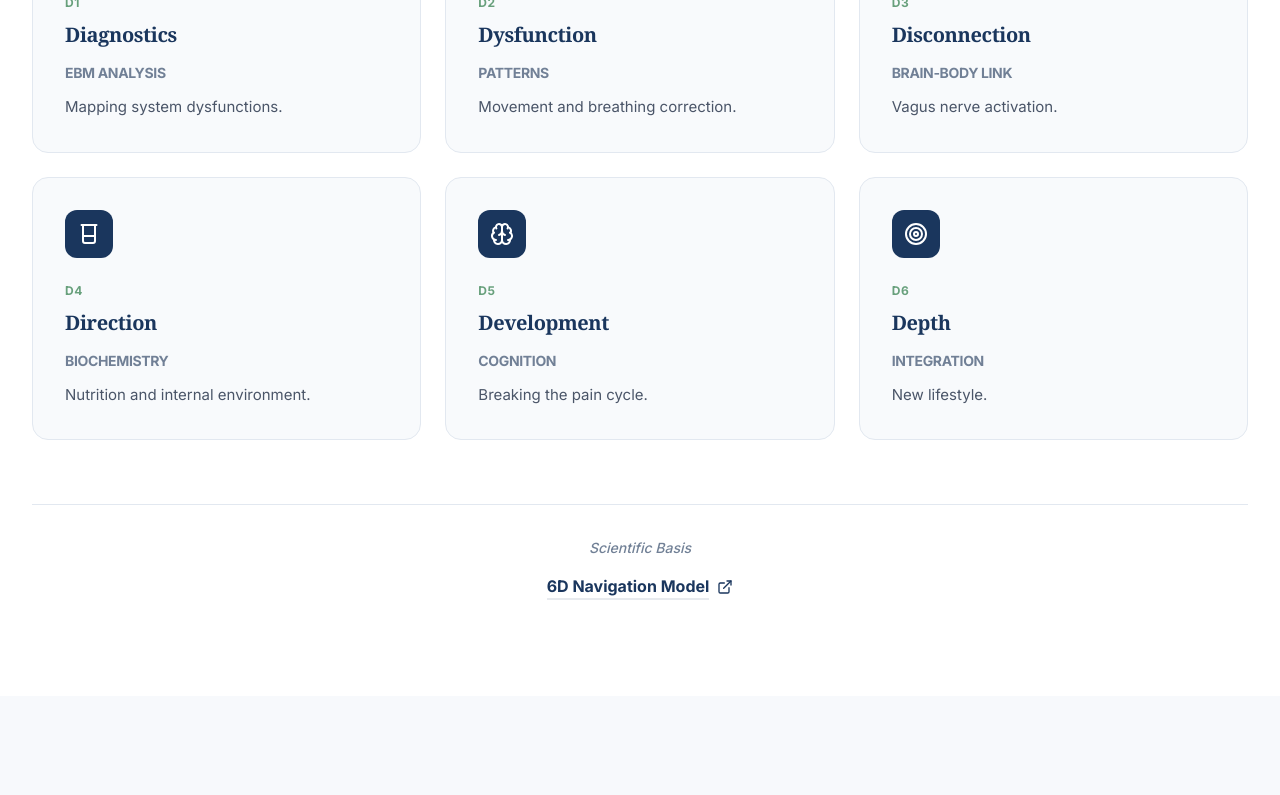
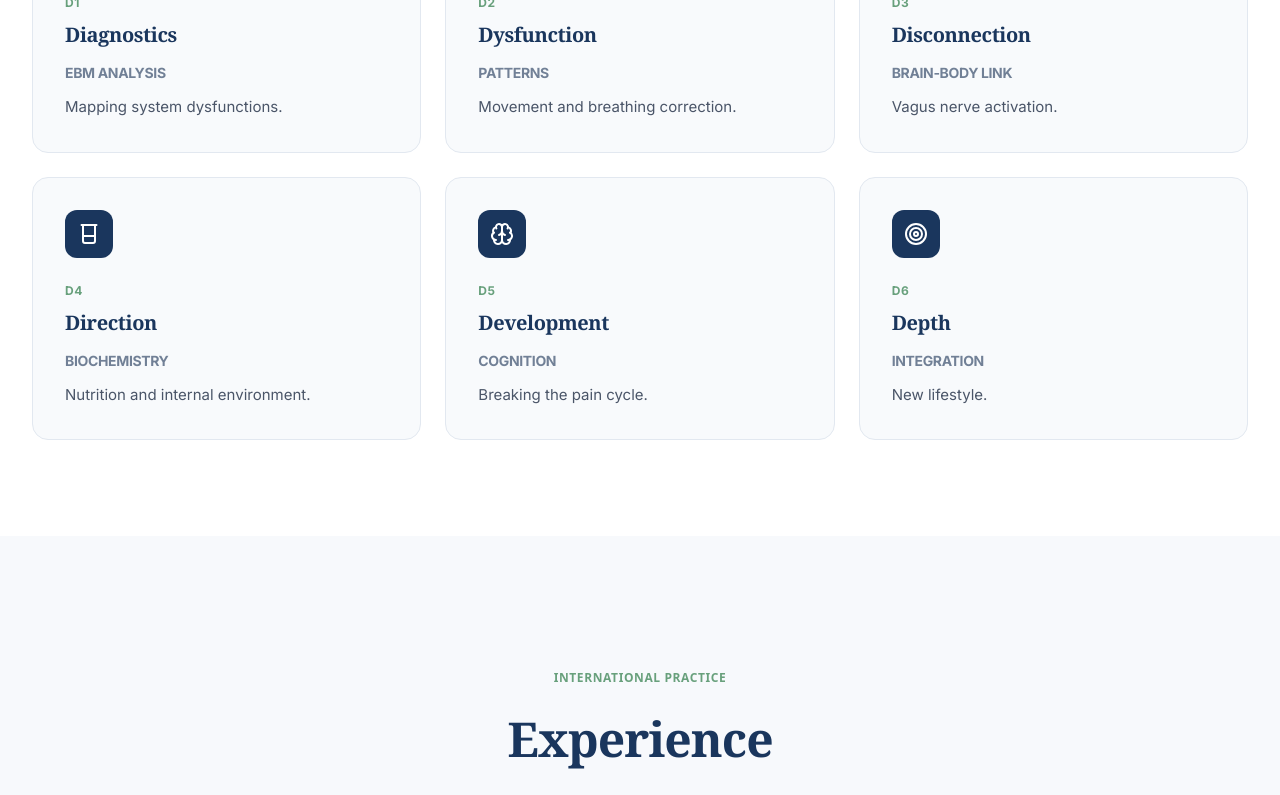
Before and after one commit to ErkinDoc/wenbnew, a React (Vite) app: page / in a window 1280 px wide. Shown: the part 1221-2016 px from the top of the page. Built offline with nearby package versions, Linux system fonts and the light colour scheme.

Commit message:
Update Method6D.tsx

```diff
--- a/src/sections/Method6D.tsx
+++ b/src/sections/Method6D.tsx
@@ -1,11 +1,10 @@
 import { motion } from 'framer-motion';
 import { useTranslation } from 'react-i18next';
-import { Activity, Wind, Zap, Beaker, Brain, Target, ExternalLink } from 'lucide-react';
+import { Activity, Wind, Zap, Beaker, Brain, Target } from 'lucide-react';
 
 export function Method6D() {
   const { t } = useTranslation();
 
-  // Иконки для 6 измерений по порядку
   const icons = [
     <Activity className="w-6 h-6" />,
     <Wind className="w-6 h-6" />,
@@ -15,8 +14,12 @@ export function Method6D() {
     <Target className="w-6 h-6" />
   ];
 
-  // Получаем массив измерений из JSON
-  const dimensions = t('method6d.dimensions', { returnObjects: true }) as any[];
+  const dimensions = t('method6d.dimensions', { returnObjects: true }) as Array<{
+    id: string;
+    name: string;
+    subtitle: string;
+    description: string;
+  }>;
 
   return (
     <section id="method" className="w-full py-24 bg-white">
@@ -52,7 +55,7 @@ export function Method6D() {
         </div>
 
         {/* Dimensions Grid */}
-        <div className="grid grid-cols-1 md:grid-cols-2 lg:grid-cols-3 gap-6 mb-16">
+        <div className="grid grid-cols-1 md:grid-cols-2 lg:grid-cols-3 gap-6">
           {Array.isArray(dimensions) && dimensions.map((dim, index) => (
             <motion.div
               key={dim.id}
@@ -70,7 +73,6 @@ export function Method6D() {
                 {dim.id}
               </span>
               <h3 className="text-[20px] font-serif font-bold text-[#1A365D] mb-3">
-                {/* Очищаем имя от "D1: ", оставляя только "Diagnostika" */}
                 {dim.name.includes(': ') ? dim.name.split(': ')[1] : dim.name}
               </h3>
               <p className="text-[14px] font-bold text-[#718096] mb-3 uppercase tracking-tight">
@@ -83,29 +85,6 @@ export function Method6D() {
           ))}
         </div>
 
-        {/* Scientific Basis Link */}
-        <motion.div
-          initial={{ opacity: 0 }}
-          whileInView={{ opacity: 1 }}
-          viewport={{ once: true }}
-          className="flex flex-col items-center pt-8 border-t border-[#E2E8F0]"
-        >
-          <p className="text-[14px] text-[#718096] mb-4 font-medium italic">
-            {t('method6d.scientificBasis.label')}
-          </p>
-          <a
-            href={t('method6d.scientificBasis.publications.0.url')}
-            target="_blank"
-            rel="noopener noreferrer"
-            className="flex items-center gap-2 text-[#1A365D] hover:text-[#68A07C] font-bold transition-colors group"
-          >
-            <span className="text-[16px] border-b-2 border-[#1A365D]/10 group-hover:border-[#68A07C]">
-              {t('method6d.scientificBasis.publications.0.title')}
-            </span>
-            <ExternalLink className="w-4 h-4" />
-          </a>
-        </motion.div>
-
       </div>
     </section>
   );
```
